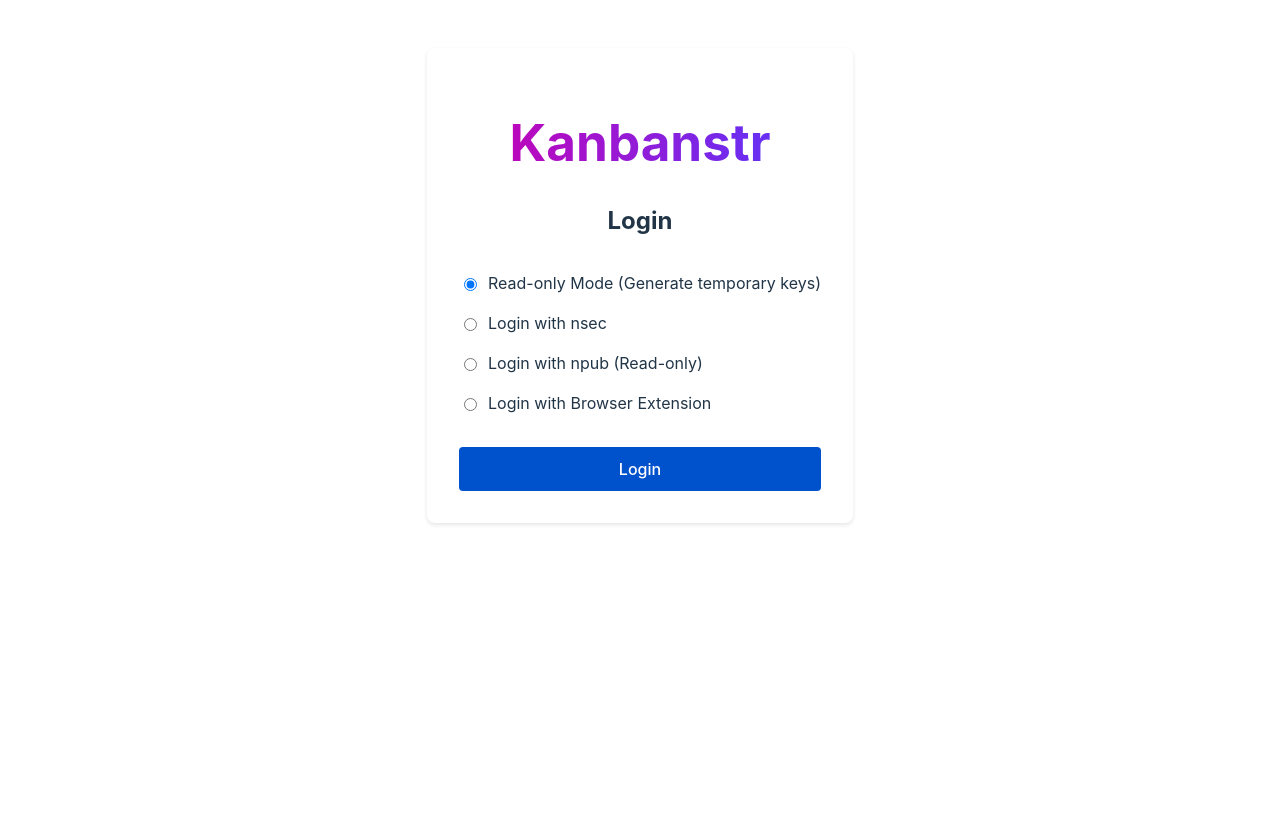
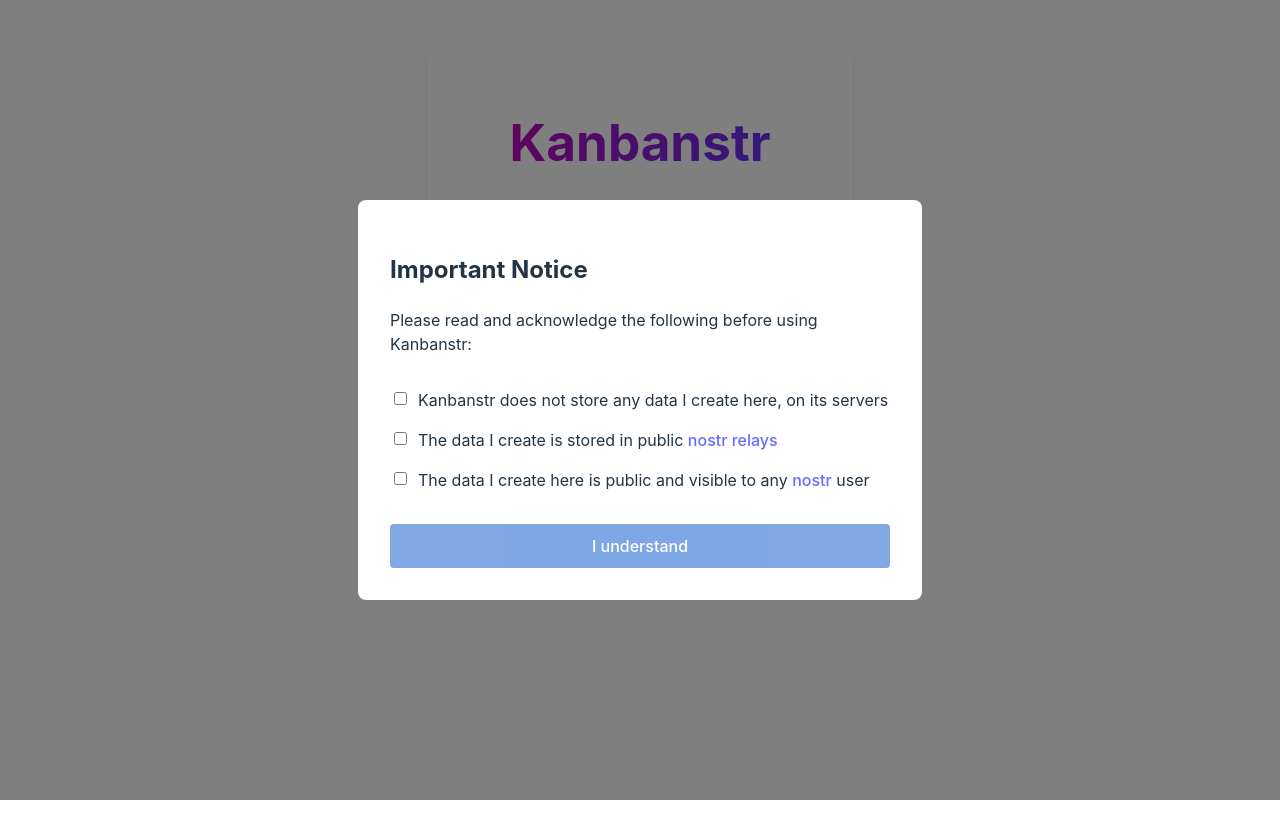
Before and after one commit to vivganes/kanbanstr, a Svelte app: page / in a window 1280 px wide. Shown: the top 838 px of the page. Built offline with nearby package versions, Linux system fonts and the light colour scheme.

Commit message:
app notice

```diff
--- a/src/App.svelte
+++ b/src/App.svelte
@@ -5,6 +5,7 @@
   import Login from './lib/components/Login.svelte';
   import BoardsList from './lib/components/BoardsList.svelte';
   import BoardView from './lib/components/BoardView.svelte';
+  import ConsentModal from './lib/components/ConsentModal.svelte';
 
   let user = null;
   let loginMethod = null;
@@ -29,6 +30,7 @@
 </script>
 
 <main>
+  <ConsentModal />
   {#if !user}
     <Login />
   {:else}
@@ -44,6 +46,6 @@
   main {
     height: 100vh;
     width: 100%;
-    margin: 0 auto; /* Center the content */
+    margin: 0 auto;
   }
 </style>
--- /dev/null
+++ b/src/lib/components/ConsentModal.svelte
@@ -0,0 +1,133 @@
+<script lang="ts">
+    import { onMount } from 'svelte';
+
+    let showModal = false;
+    let checkboxes = {
+        noStorage: false,
+        publicRelays: false,
+        publicData: false
+    };
+
+    const CONSENT_KEY = 'nostr_kanban_consent';
+
+    onMount(() => {
+        const hasConsented = localStorage.getItem(CONSENT_KEY);
+        if (!hasConsented) {
+            showModal = true;
+        }
+    });
+
+    function handleConsent() {
+        if (Object.values(checkboxes).every(value => value)) {
+            localStorage.setItem(CONSENT_KEY, 'true');
+            showModal = false;
+        }
+    }
+
+    $: canConsent = Object.values(checkboxes).every(value => value);
+</script>
+
+{#if showModal}
+    <div class="modal-backdrop">
+        <div class="modal">
+            <h2>Important Notice</h2>
+            <p>Please read and acknowledge the following before using Kanbanstr:</p>
+
+            <div class="checkbox-group">
+                <label>
+                    <input
+                        type="checkbox"
+                        bind:checked={checkboxes.noStorage}
+                    >
+                    <span>Kanbanstr does not store any data I create here, on its servers</span>
+                </label>
+
+                <label>
+                    <input
+                        type="checkbox"
+                        bind:checked={checkboxes.publicRelays}
+                    >
+                    <span>The data I create is stored in public <a href="https://nostr.com/relays" target="_blank">nostr relays</a></span>
+                </label>
+
+                <label>
+                    <input
+                        type="checkbox"
+                        bind:checked={checkboxes.publicData}
+                    >
+                    <span>The data I create here is public and visible to any <a href="https://nostr.com" target="_blank">nostr</a> user</span>
+                </label>
+            </div>
+
+            <button
+                on:click={handleConsent}
+                disabled={!canConsent}
+            >
+                I understand
+            </button>
+        </div>
+    </div>
+{/if}
+
+<style>
+    .modal-backdrop {
+        position: fixed;
+        top: 0;
+        left: 0;
+        width: 100%;
+        height: 100%;
+        background: rgba(0, 0, 0, 0.5);
+        display: flex;
+        justify-content: center;
+        align-items: center;
+        z-index: 1000;
+    }
+
+    .modal {
+        background: white;
+        padding: 2rem;
+        border-radius: 8px;
+        max-width: 500px;
+        width: 90%;
+    }
+
+    .checkbox-group {
+        display: flex;
+        flex-direction: column;
+        gap: 1rem;
+        margin: 2rem 0;
+    }
+
+    label {
+        display: flex;
+        gap: 0.5rem;
+        align-items: flex-start;
+        cursor: pointer;
+    }
+
+    input[type="checkbox"] {
+        margin-top: 0.25rem;
+    }
+
+    button {
+        width: 100%;
+        padding: 0.75rem;
+        background: #0052cc;
+        color: white;
+        border: none;
+        border-radius: 4px;
+        cursor: pointer;
+    }
+
+    button:disabled {
+        opacity: 0.5;
+        cursor: not-allowed;
+    }
+
+    @media (prefers-color-scheme: dark) {
+        .modal {
+            background: #2d2d2d;
+            color: #ffffff;
+        }
+    }
+</style>
```
